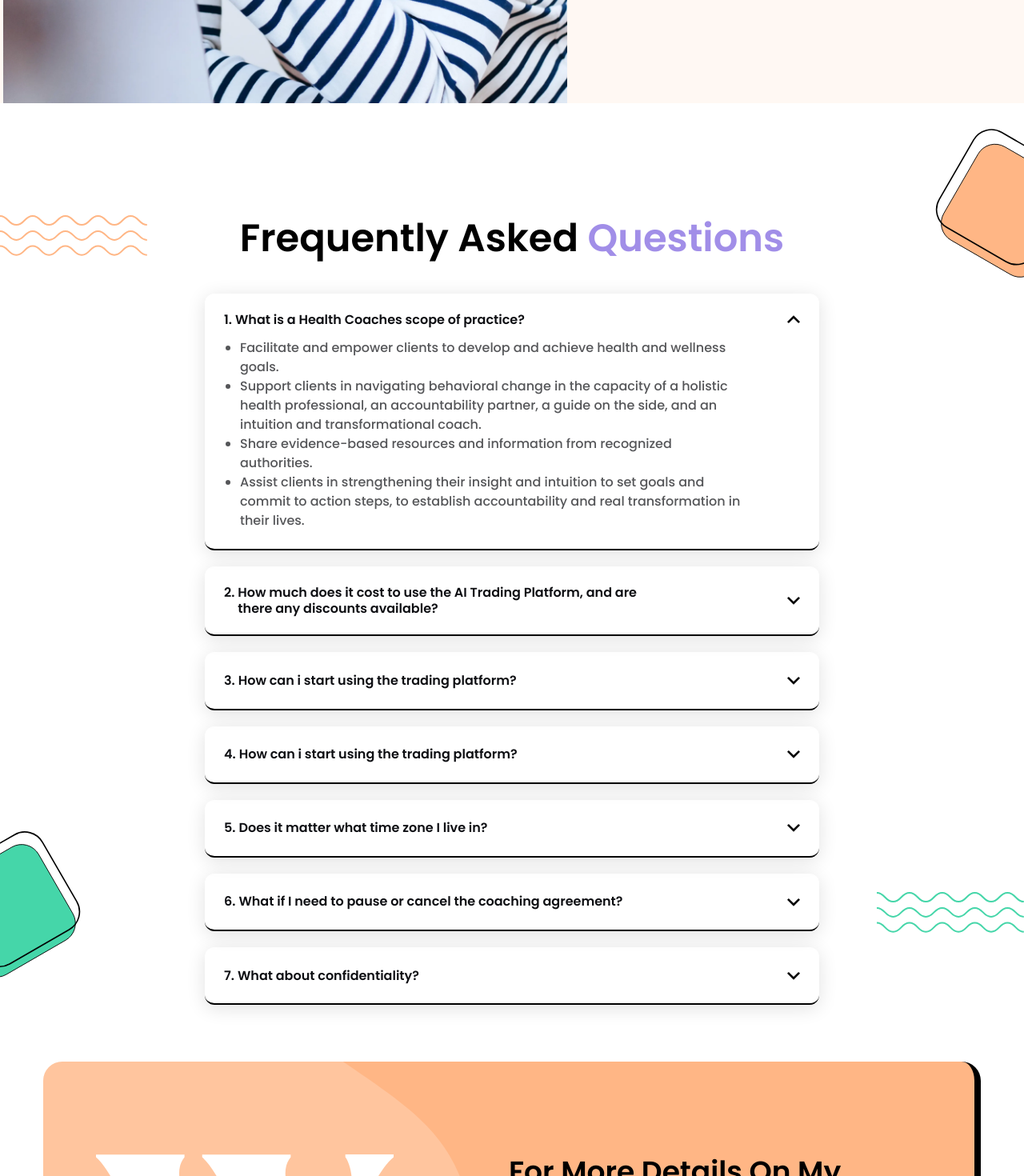
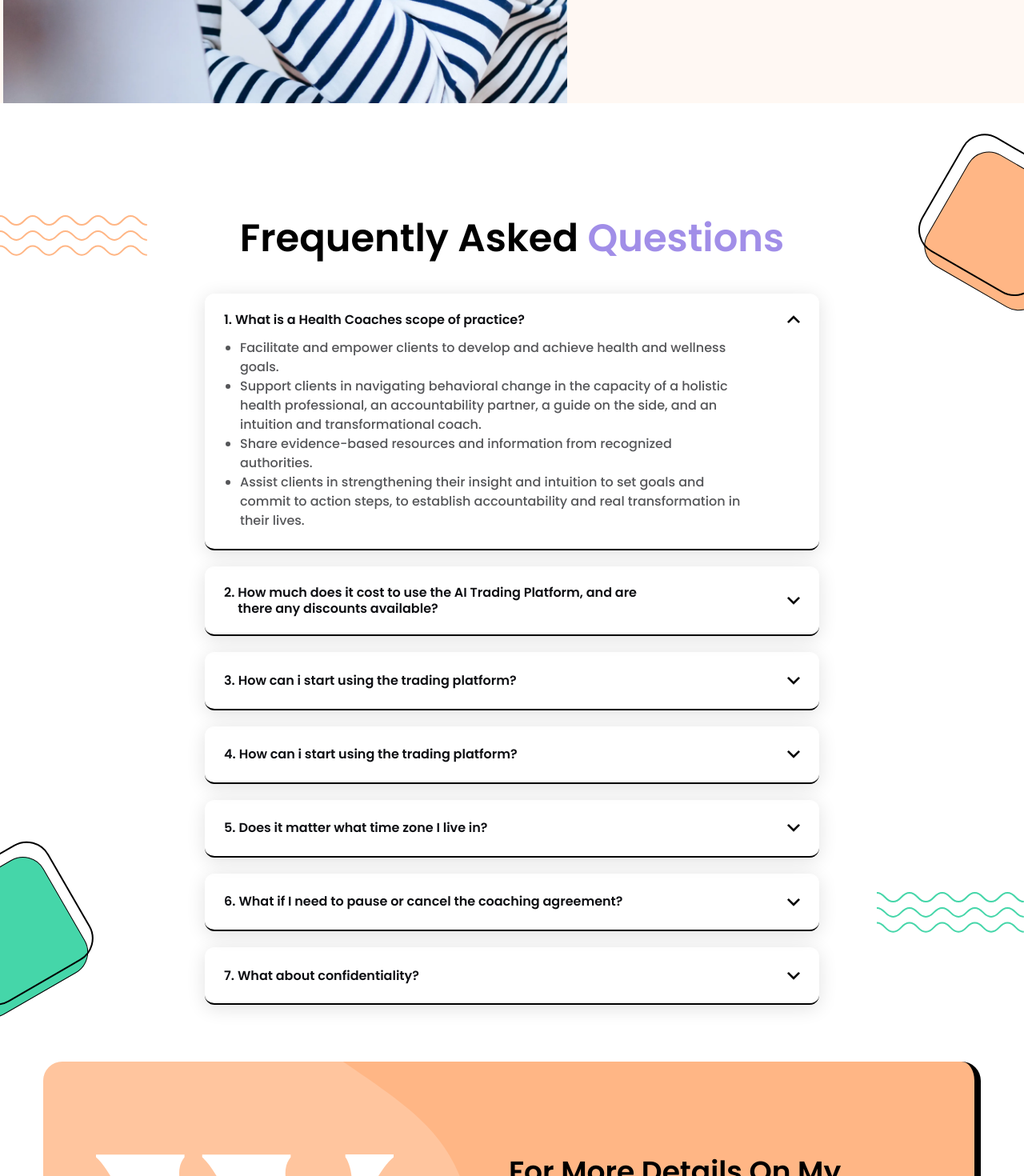
Before and after one commit to Shreya-454/wellnest, a React (Create React App) app: page / in a window 1280 px wide. Shown: the part 5400-6870 px from the top of the page at 80% size. Built offline with nearby package versions, Linux system fonts and the light colour scheme.

Commit message:
faq ellipse size

```diff
--- a/src/components/Frequently.jsx
+++ b/src/components/Frequently.jsx
@@ -24,8 +24,8 @@ const Frequently = () => {
       />
       <img
         src={ellipsvector}
-        alt="ellipsvector" width={231.18} height={252}
-        className="absolute -right-11 top-0 pointer-events-none w-full max-w-[231px] h-[252px]  lg:block hidden"
+        alt="ellipsvector" width={260} height={300}
+        className="absolute -right-11 top-0 pointer-events-none w-full max-w-[260px] h-[300px]  lg:block hidden"
       />
       <img
         src={greenlinevector}
@@ -34,8 +34,8 @@ const Frequently = () => {
       />
       <img
         src={greenellipsevector}
-        alt="greenellipsevector"  width={229} height={249}
-        className="absolute w-full max-w-[229px] -left-11 h-[249px] bottom-0 lg:block hidden pointer-events-none"
+        alt="greenellipsevector"  width={229} height={300}
+        className="absolute w-full max-w-[250px] -left-11 h-[300px] bottom-[-5%] lg:block hidden pointer-events-none"
       />
       <div className="container max-w-[1164px] mx-auto px-4 relative z-10">
         <CommonHeading
```
